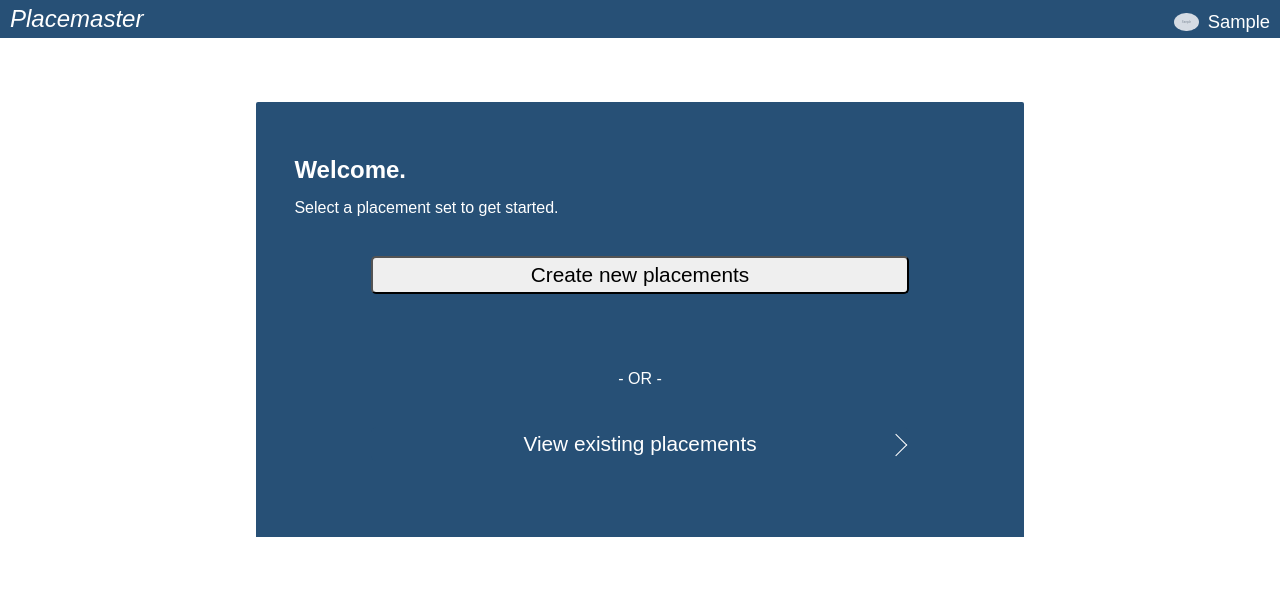
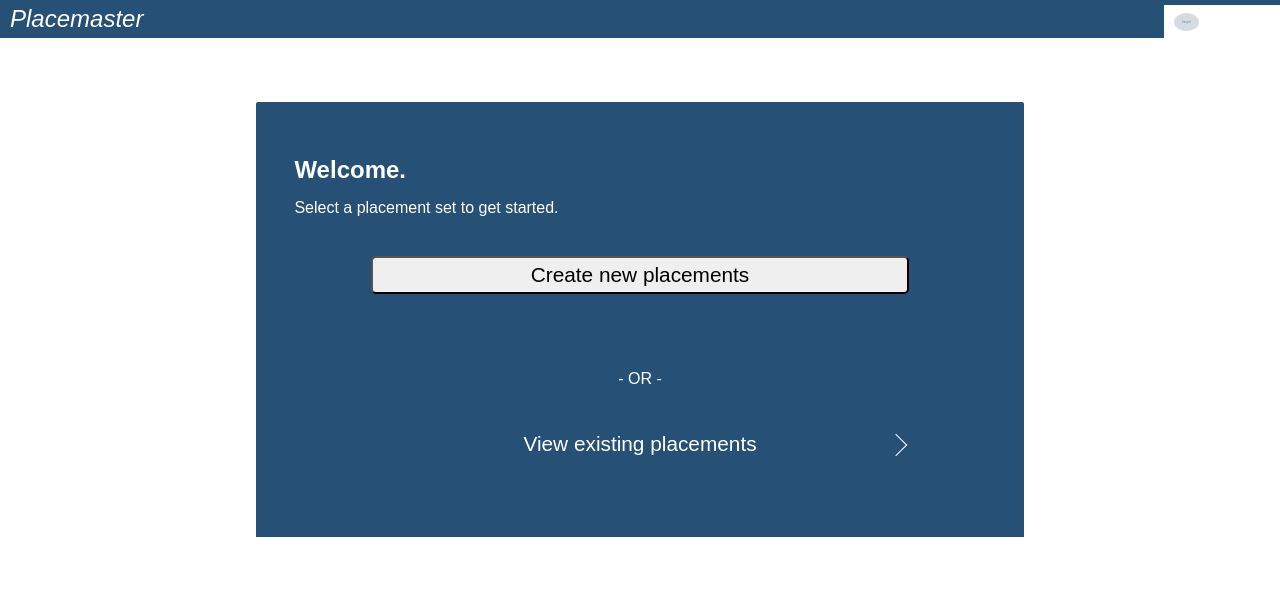
Before and after one commit to malcman/placementProgram, a Flask app: page / in a window 1280 px wide. Shown: the top 606 px of the page. Run offline with Flask 2, Linux system fonts and the light colour scheme; a user stored in the database is signed in; tables that the repository leaves empty hold one stand-in row (values such as "Sample post"); grey boxes marked "Sample" are stand-in pictures; style sheets or scripts are compiled from the project's sources.

Commit message:
resolve usernav styling error

```diff
--- a/placemaster/static/css/main.css
+++ b/placemaster/static/css/main.css
@@ -77,7 +77,8 @@ h1, h2, h3 {
   box-sizing: border-box;
   position: absolute;
   bottom: 0;
-  right: 0; }
+  right: 0;
+  background-color: white; }
   #userInfo * {
     display: inline-block; }
   #userInfo img {
--- a/placemaster/static/scss/main.scss
+++ b/placemaster/static/scss/main.scss
@@ -99,6 +99,7 @@ h1, h2, h3 {
   position: absolute;
   bottom: 0;
   right: 0;
+  background-color: white;
   * {
     display: inline-block;
   }
```
Also changed, not shown: 1 other file.
